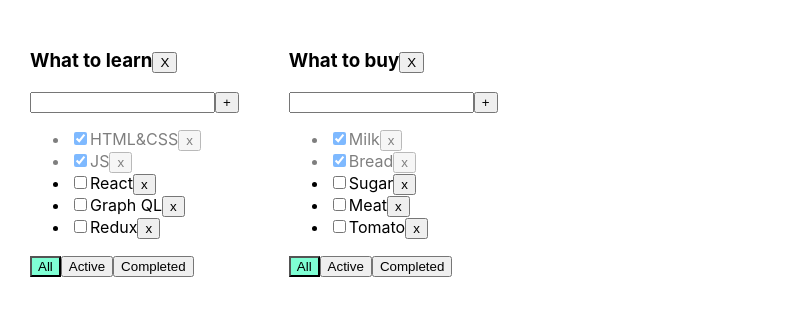
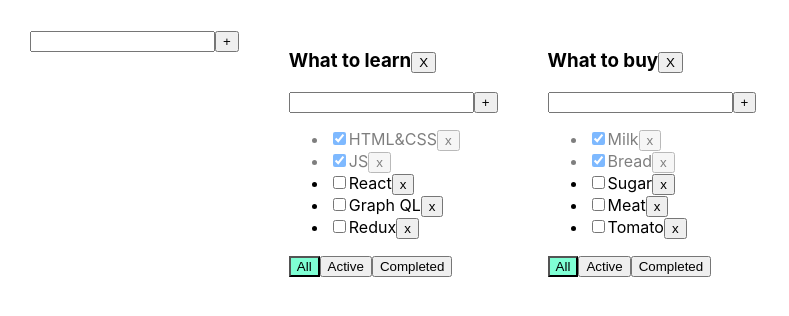
Before and after one commit to YouJeen-ru/inc-todolist, a React (Create React App) app: page / in a window 1280 px wide. Shown: the top 316 px of the page, without its empty margins (0-789 px from the left). Built offline with nearby package versions, Linux system fonts and the light colour scheme.

Commit message:
realized add TodoList new form for todolist title

```diff
--- /dev/null
+++ b/src/AddItemForm.tsx
@@ -0,0 +1,48 @@
+import React, {ChangeEvent, KeyboardEvent, useState} from 'react';
+
+type AddItemFormPropsType = {
+    addItem: (title: string) => void
+}
+
+
+const AddItemForm = (props: AddItemFormPropsType) => {
+
+    const [error, setError] = useState<boolean>(false)
+    const [title, setTitle] = useState('')
+
+    const onChangeHandler = (e: ChangeEvent<HTMLInputElement>) => {
+        setError(false)
+        setTitle(e.currentTarget.value)
+    }
+
+    const onKeyPressHandler = (e: KeyboardEvent<HTMLInputElement>) => {
+        if (e.charCode === 13) {
+            addItem()
+        }
+    }
+
+    const addItem = () => {
+        const trimmedTitle = title.trim()
+        if (trimmedTitle) {
+            props.addItem(title)
+        } else {
+            setError(true)
+        }
+        setTitle('')
+    }
+
+    return (
+        <div>
+            <input
+                className={error ? 'error' : ''}
+                value={title}
+                onChange={onChangeHandler}
+                onKeyPress={onKeyPressHandler}
+            />
+            <button onClick={addItem}>+</button>
+            {error && <div className={'error-message'}>Title is required!</div>}
+        </div>
+    );
+};
+
+export default AddItemForm;
--- a/src/App.tsx
+++ b/src/App.tsx
@@ -2,6 +2,7 @@
 import './App.css';
 import TodoList from "./TodoList";
 import {v1} from "uuid";
+import AddItemForm from "./AddItemForm";
 
 export type TaskType = {
     title: string
@@ -75,6 +76,18 @@
 
     }
 
+    const addTodoList = (title: string) => {
+        const todoList_ID = v1()
+        const todoList: TodoListType = {
+            id: todoList_ID,
+            title,
+            filter: 'all'
+        }
+
+        setTodoLists([todoList, ...todoLists])
+        setTasks({...tasks, [todoList_ID]: []})
+    }
+
     const todoListsComponents = todoLists.map(tl => {
         let taskForTodolist = tasks[tl.id]
 
@@ -106,6 +119,7 @@
     //UI:
     return (
         <div className="App">
+            <AddItemForm addItem={addTodoList}/>
             { todoListsComponents }
         </div>
     );
--- a/src/TodoList.tsx
+++ b/src/TodoList.tsx
@@ -1,5 +1,6 @@
 import React, {ChangeEvent, KeyboardEvent, useState} from 'react';
 import {FilerValueType, TaskType} from "./App";
+import AddItemForm from "./AddItemForm";
 
 type TodoListPropsType =  {
     id: string
@@ -14,9 +15,6 @@
 }
 
 const TodoList = (props: TodoListPropsType) => {
-    const [error, setError] = useState<boolean>(false)
-    const [title, setTitle] = useState('')
-
 
     const taskList =  props.tasks.map((task, _i) => {
 
@@ -39,27 +37,7 @@
     })
 
 
-
-    const addTask = () => {
-        const trimmedTitle = title.trim()
-        if (trimmedTitle) {
-            props.addTask(title, props.id)
-        } else {
-            setError(true)
-        }
-        setTitle('')
-    }
-
-    const onChangeHandler = (e: ChangeEvent<HTMLInputElement>) => {
-        setError(false)
-        setTitle(e.currentTarget.value)
-    }
-
-    const onKeyPressHandler = (e: KeyboardEvent<HTMLInputElement>) => {
-      if (e.charCode === 13) {
-          addTask()
-      }
-    }
+    const addTask = (title: string) => props.addTask(title, props.id)
 
     const onAllClickHandler = () => props.changeFilter('all', props.id)
     const onActiveClickHandler = () => props.changeFilter('active', props.id)
@@ -72,16 +50,8 @@
                 <button onClick={removeTodoList}>X</button>
             </h3>
 
-            <div>
-                <input
-                    className={error ? 'error' : ''}
-                    value={title}
-                    onChange={onChangeHandler}
-                    onKeyPress={onKeyPressHandler}
-                />
-                <button onClick={addTask}>+</button>
-                {error && <div className={'error-message'}>Title is required!</div>}
-            </div>
+            <AddItemForm addItem={addTask}/>
+
             <ul>
                 { taskList }
             </ul>
```
